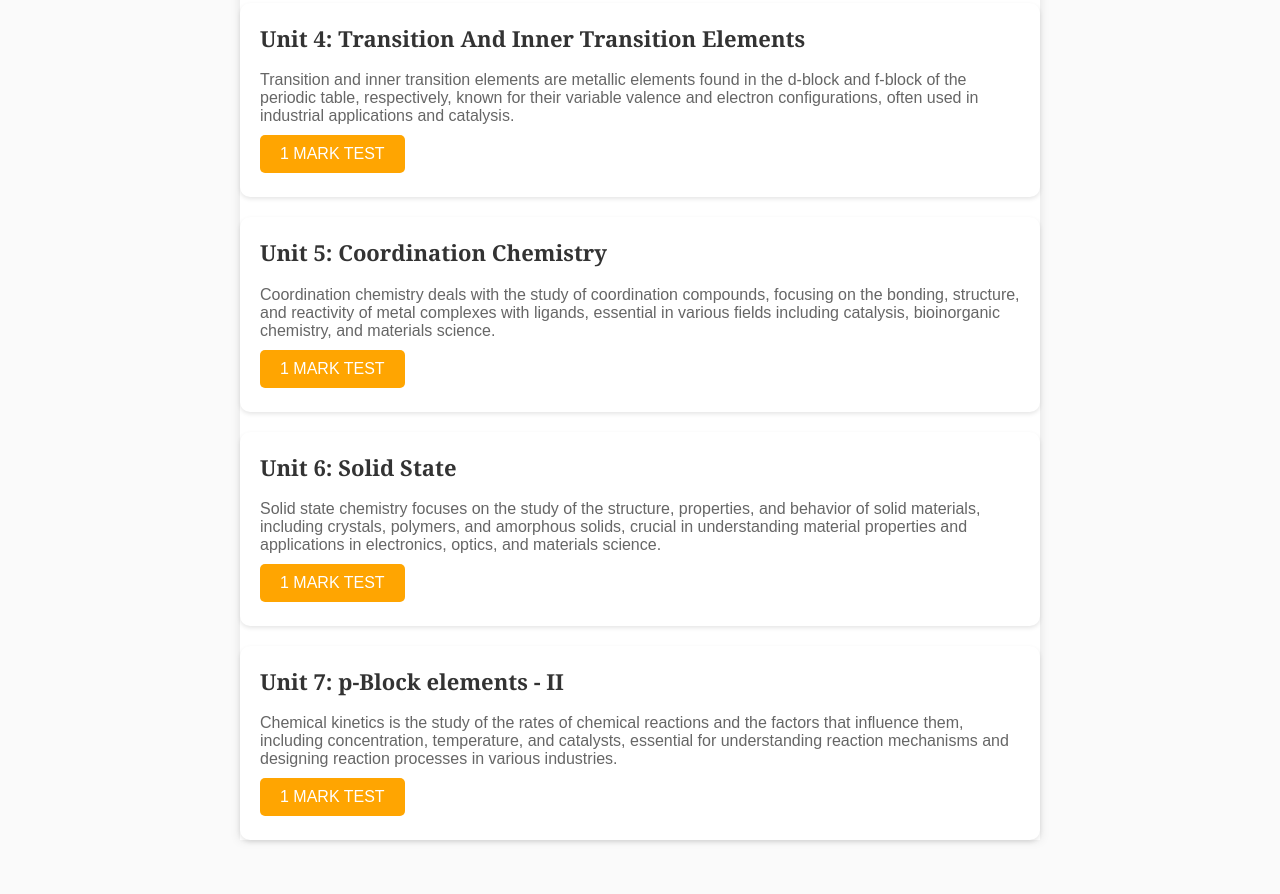
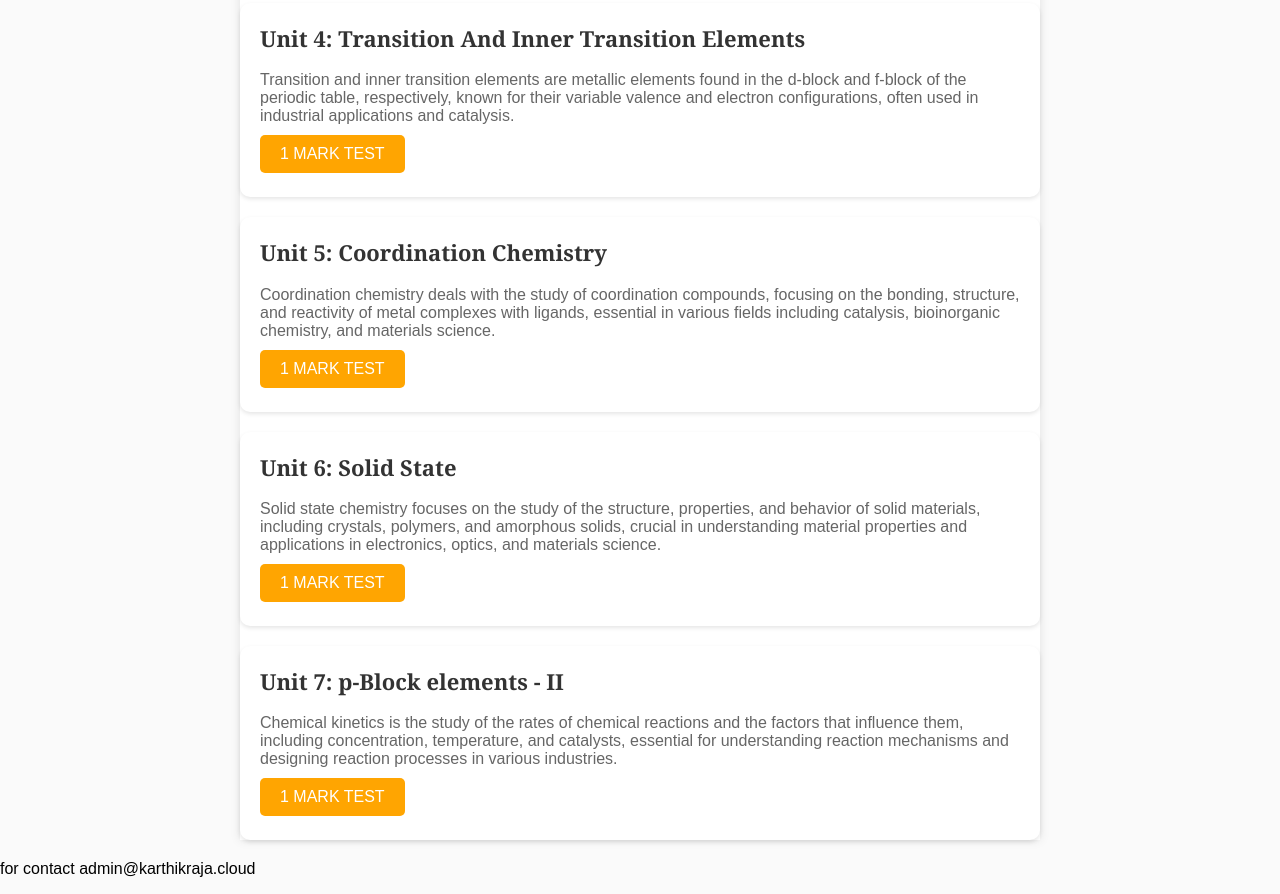
Before and after one commit to ghssmazhaiyur-in/chemistry-eng, a plain HTML site: page index.html in a window 1280 px wide. Shown: the part 975-1869 px from the top of the page. Before the commit the page ends 1835 px from the top, so only its background shows below. Drawn offline with Linux system fonts and the light colour scheme.

Commit message:
Update index.html

```diff
--- a/index.html
+++ b/index.html
@@ -60,5 +60,8 @@
   </div>
   <script src="script.js"></script>
 
+
+
+  <p>for contact admin@karthikraja.cloud</p>
   </body>
   </html>
```
